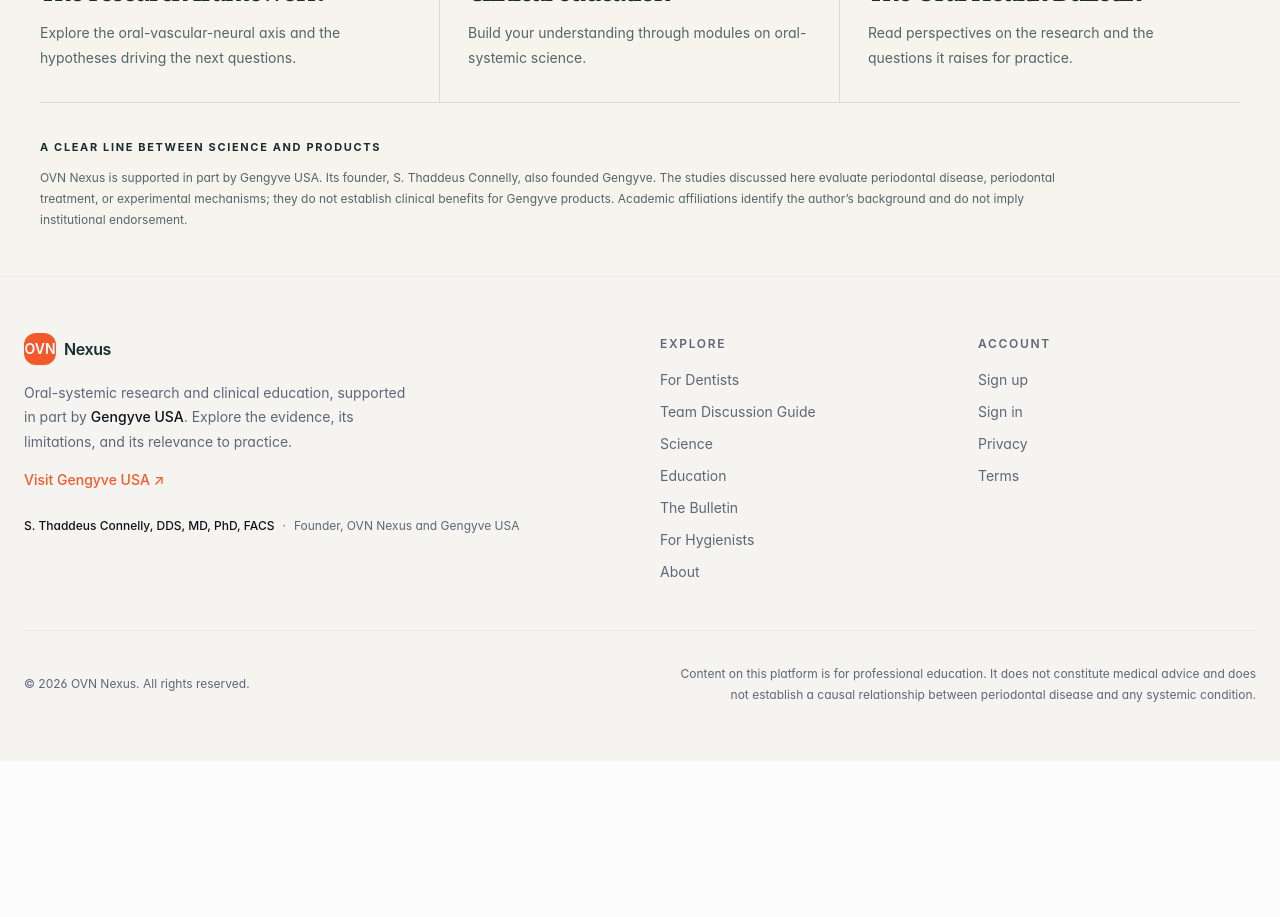
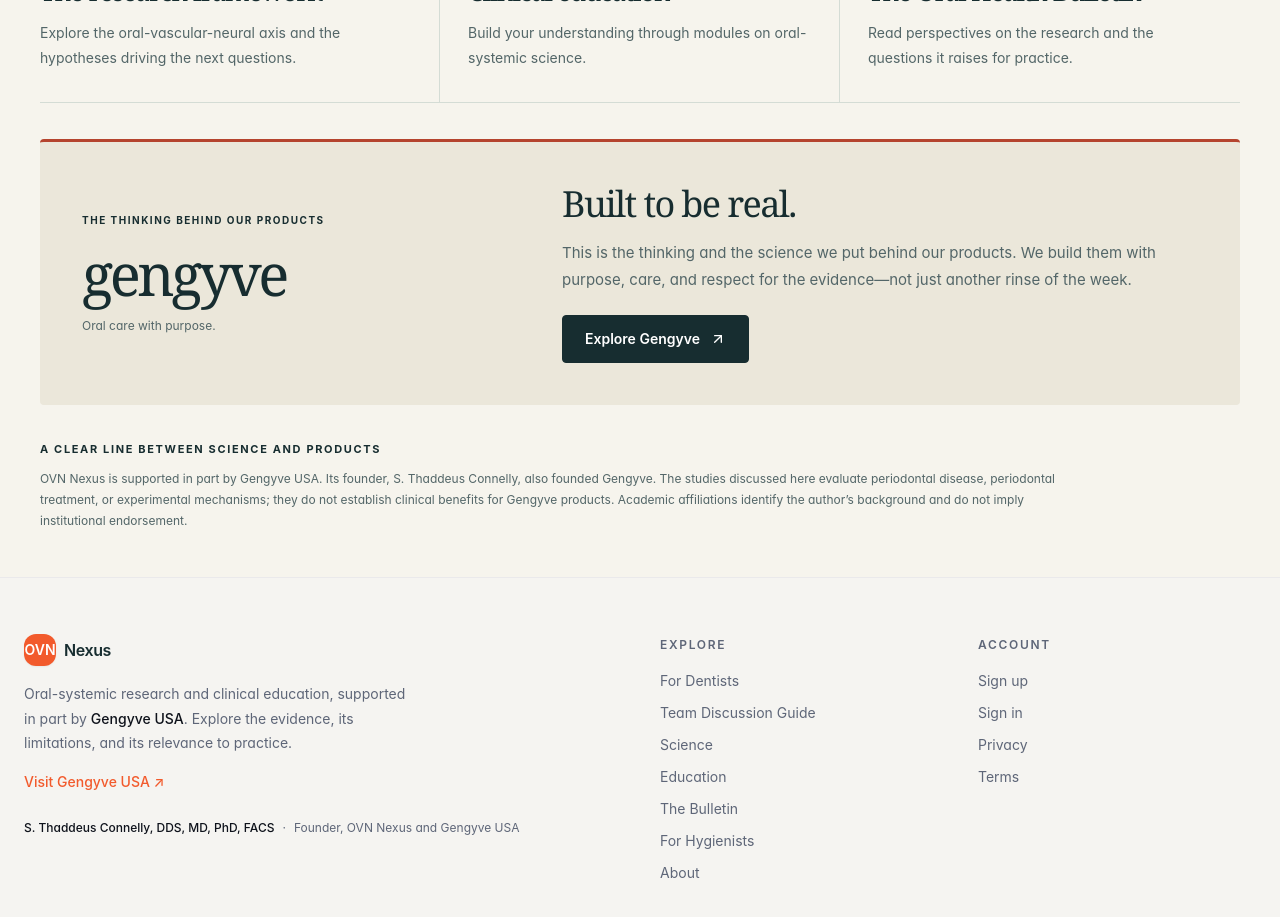
Before and after one commit to Gengyveusa/ovn-nexus, a Next.js app in the folder ovn-nexus/: page / in a window 1280 px wide. Shown: the part 2380-3297 px from the top of the page. Before the commit the page ends 3141 px from the top, so only its background shows below. Built offline with nearby package versions, Linux system fonts and the light colour scheme.

Commit message:
Add Gengyve brand statement to public page footers (#8)

```diff
--- a/ovn-nexus/app/clinical.css
+++ b/ovn-nexus/app/clinical.css
@@ -79,6 +79,14 @@
 .resource-grid p { color:var(--c-muted); font-size:14px; }
 .editorial-note { padding-block:36px 46px; }
 .editorial-note p { margin-top:10px; max-width:1050px; font-size:12px; color:var(--c-muted); }
+.gengyve-brand-note { display:grid; grid-template-columns:.8fr 1.2fr; align-items:center; gap:56px; margin-top:36px; padding:42px; border-top:3px solid #b5442e; border-radius:4px; background:#ebe7da; scroll-margin-top:95px; }
+.gengyve-brand-signature { display:flex; flex-direction:column; align-items:flex-start; }
+.gengyve-brand-signature .clinical-eyebrow { font-size:10px; }
+.gengyve-wordmark { margin-top:14px; font-family:Georgia,'Times New Roman',serif; font-size:58px; line-height:1.1; letter-spacing:-.06em; }
+.gengyve-brand-caption { margin-top:12px; font-size:12px; color:var(--c-muted); }
+.gengyve-brand-note h2 { font-size:36px; }
+.gengyve-brand-note p { margin:16px 0 22px; font-size:15px; color:var(--c-muted); }
+@media (max-width:760px) { .gengyve-brand-note { grid-template-columns:1fr; gap:28px; padding:28px 24px; } .gengyve-wordmark { font-size:50px; } .gengyve-brand-note h2 { font-size:32px; } }
 .brief-hero { padding:65px 0 44px; max-width:880px; }
 .brief-hero h1 { margin:23px 0; font-size:clamp(42px,5vw,66px); }
 .brief-hero>p { max-width:700px; font-size:19px; color:var(--c-muted); }
--- a/ovn-nexus/app/for-dentists/page.tsx
+++ b/ovn-nexus/app/for-dentists/page.tsx
@@ -4,7 +4,7 @@
 import { SiteHeader } from "@/components/site-header";
 import { SiteFooter } from "@/components/site-footer";
 import { EvidenceExplorer } from "@/components/clinical/evidence-explorer";
-import { EditorialNote, FounderNote } from "@/components/clinical/editorial";
+import { EditorialNote, FounderNote, GengyveBrandNote } from "@/components/clinical/editorial";
 import { ShareBrief } from "@/components/clinical/share-brief";
 import { briefUrl, evidence, evidenceReviewed, guideUrl, patientExplanation } from "@/lib/clinical-evidence";
 
@@ -30,6 +30,6 @@
     <section className="brief-quote"><span className="clinical-eyebrow">A patient conversation starter</span><blockquote>“{patientExplanation}”</blockquote><p>Suggested language to adapt to the patient and clinical context.</p></section>
     <section className="clinical-section"><div className="section-heading"><div><span className="clinical-eyebrow">Bring your team into the conversation</span><h2>One page.<br />A better starting point.</h2></div><p>Use the discussion guide at your next team meeting: three evidence checks, practical questions, and the sources to explore together.</p></div><div className="clinical-actions"><a href={guideUrl} className="clinical-button" download>Download the one-page guide <Download size={17} aria-hidden="true" /></a><Link href="/for-dentists/guide" className="clinical-button secondary">Read the guide online</Link></div></section>
     <div className="brief-invitation"><div><span className="clinical-eyebrow">Keep the discussion going</span><h2>What are your patients asking?</h2></div><p>Questions, corrections, and thoughtful disagreement are welcome. Bring a clinical question to Thad and help shape the next brief.</p><a href="mailto:thad@gengyveusa.com?subject=Question%20about%20the%20OVN%20clinical%20brief" className="clinical-button">Ask Thad a question <ArrowRight size={17} aria-hidden="true" /></a></div>
-    <FounderNote /><EditorialNote />
+    <FounderNote /><GengyveBrandNote /><EditorialNote />
   </main><SiteFooter /></div>;
 }
--- a/ovn-nexus/app/page.tsx
+++ b/ovn-nexus/app/page.tsx
@@ -3,7 +3,7 @@
 import { SiteHeader } from "@/components/site-header";
 import { SiteFooter } from "@/components/site-footer";
 import { EvidenceExplorer } from "@/components/clinical/evidence-explorer";
-import { EditorialNote, FounderNote } from "@/components/clinical/editorial";
+import { EditorialNote, FounderNote, GengyveBrandNote } from "@/components/clinical/editorial";
 
 function SignalFigure() {
   return <figure className="hero-figure"><div className="hero-figure-top"><span>Oral · Vascular · Neural</span><span>Field notes / 01</span></div>
@@ -29,6 +29,6 @@
     <section className="brief-invitation"><div><span className="clinical-eyebrow">Made for a busy practice</span><h2>Read it today.<br />Discuss it tomorrow.</h2></div><p>The clinical brief puts the essentials in one place, with a patient-friendly explanation and a one-page guide for your next team conversation.</p><Link href="/for-dentists" className="clinical-button">Open the brief <ArrowRight size={17} aria-hidden="true" /></Link></section>
     <FounderNote />
     <div className="resource-grid"><Link href="/science"><span className="clinical-eyebrow">01 / Go deeper</span><h3>The research framework</h3><p>Explore the oral-vascular-neural axis and the hypotheses driving the next questions.</p><ArrowUpRight size={19} aria-hidden="true" /></Link><Link href="/education"><span className="clinical-eyebrow">02 / Keep learning</span><h3>Clinical education</h3><p>Build your understanding through modules on oral-systemic science.</p><ArrowUpRight size={19} aria-hidden="true" /></Link><Link href="/blog"><span className="clinical-eyebrow">03 / Follow the field</span><h3>The Oral Health Bulletin</h3><p>Read perspectives on the research and the questions it raises for practice.</p><ArrowUpRight size={19} aria-hidden="true" /></Link></div>
-    <EditorialNote />
+    <GengyveBrandNote /><EditorialNote />
   </main><SiteFooter /></div>;
 }
--- a/ovn-nexus/components/clinical/editorial.tsx
+++ b/ovn-nexus/components/clinical/editorial.tsx
@@ -1,5 +1,22 @@
 import Link from "next/link";
 import { ArrowUpRight } from "lucide-react";
+
+export function GengyveBrandNote() {
+  return (
+    <section id="gengyve" className="gengyve-brand-note" aria-labelledby="gengyve-brand-heading">
+      <div className="gengyve-brand-signature">
+        <span className="clinical-eyebrow">The thinking behind our products</span>
+        <a href="https://gengyveusa.com" target="_blank" rel="noopener noreferrer" className="gengyve-wordmark" aria-label="Visit Gengyve (opens in a new tab)">gengyve</a>
+        <span className="gengyve-brand-caption">Oral care with purpose.</span>
+      </div>
+      <div>
+        <h2 id="gengyve-brand-heading">Built to be real.</h2>
+        <p>This is the thinking and the science we put behind our products. We build them with purpose, care, and respect for the evidence—not just another rinse of the week.</p>
+        <a href="https://gengyveusa.com" target="_blank" rel="noopener noreferrer" className="clinical-button">Explore Gengyve <ArrowUpRight size={16} aria-hidden="true" /><span className="sr-only"> (opens in a new tab)</span></a>
+      </div>
+    </section>
+  );
+}
 
 export function EditorialNote() {
   return <aside className="editorial-note"><span className="clinical-eyebrow">A clear line between science and products</span><p>OVN Nexus is supported in part by Gengyve USA. Its founder, S. Thaddeus Connelly, also founded Gengyve. The studies discussed here evaluate periodontal disease, periodontal treatment, or experimental mechanisms; they do not establish clinical benefits for Gengyve products. Academic affiliations identify the author’s background and do not imply institutional endorsement.</p></aside>;
```
